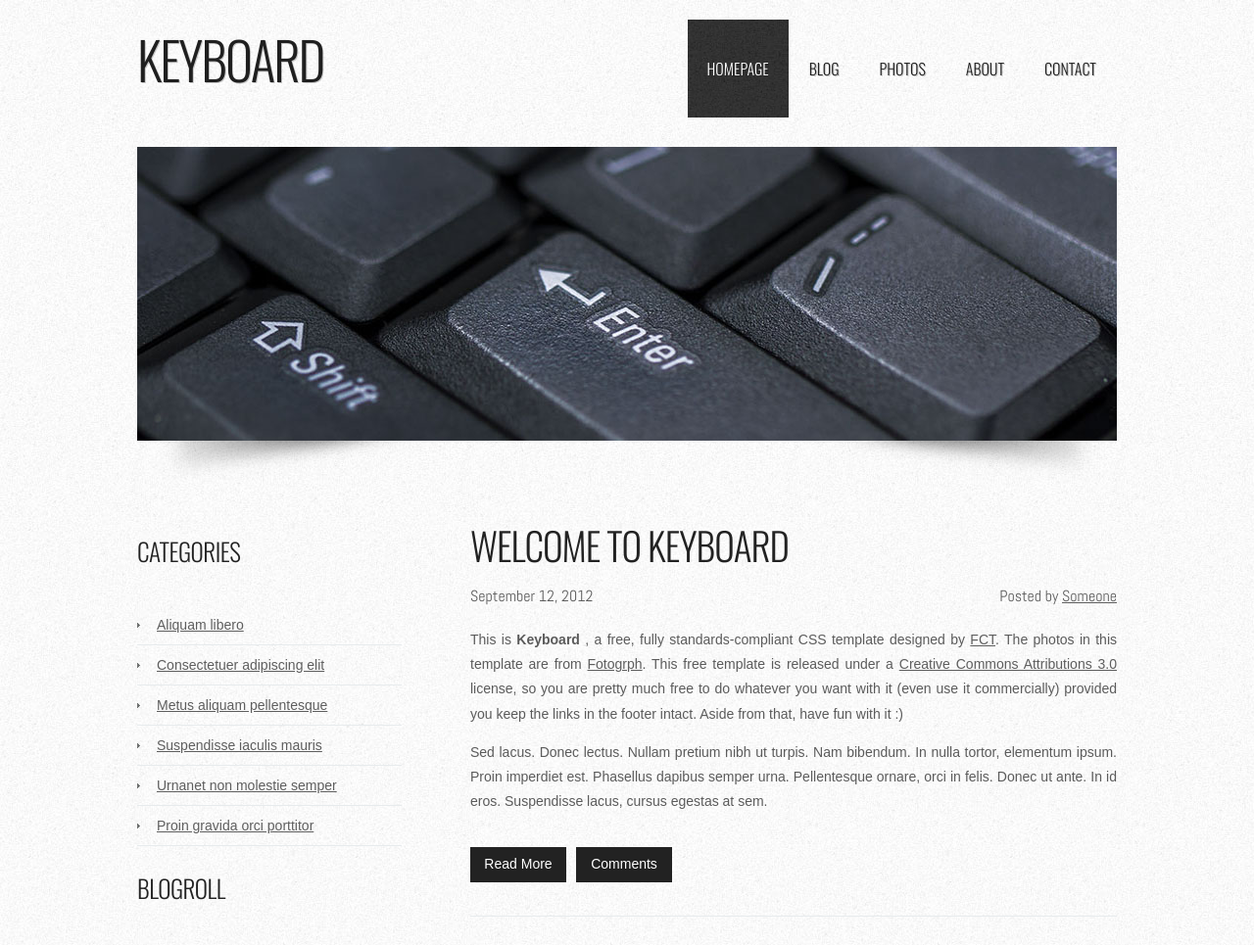
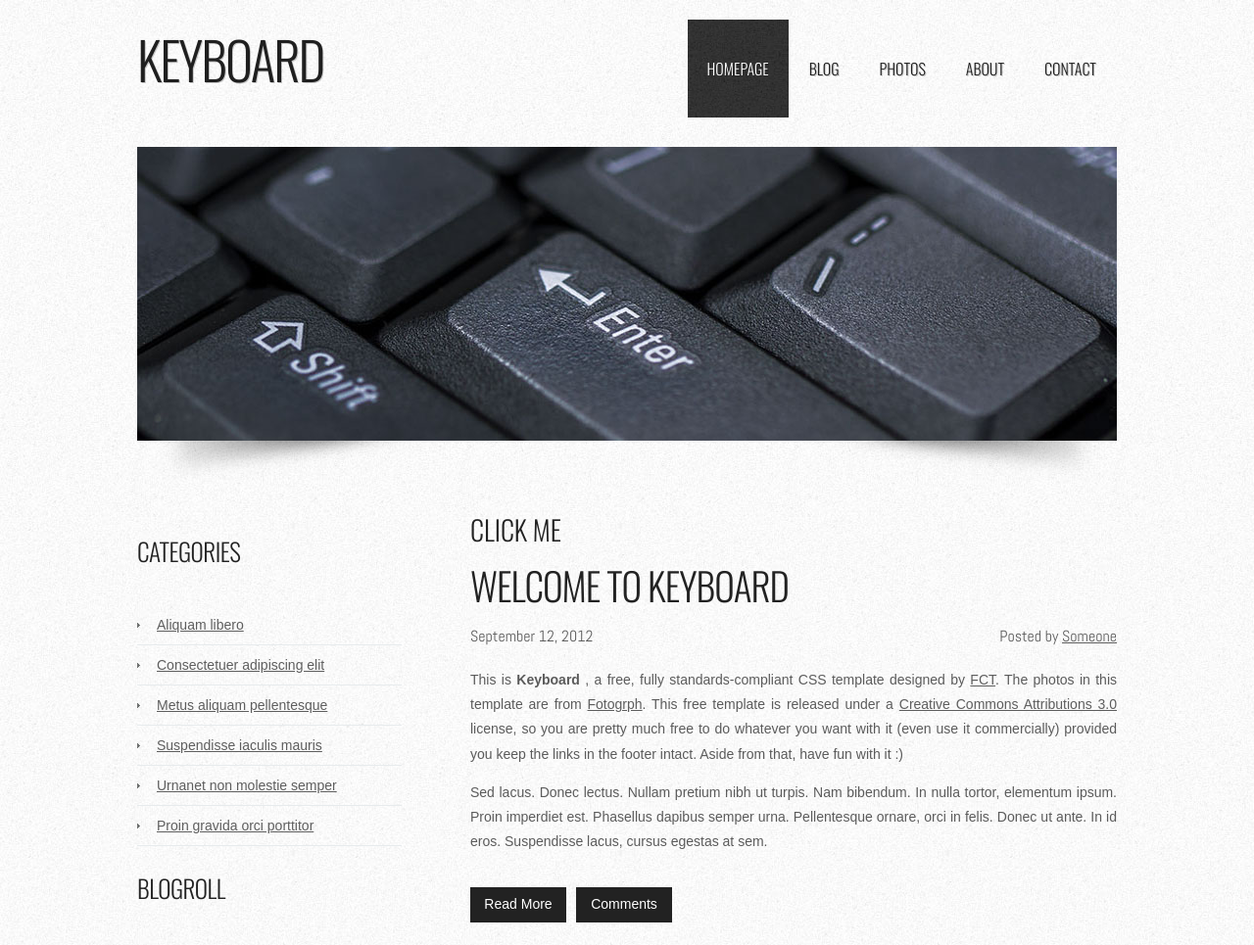
Before and after one commit to JMFdesign/hw_listeners_hernandez_jmf, a plain HTML site: page index.html in a window 1280 px wide. Shown: the top 965 px of the page at 98% size. Drawn offline with nearby package versions, Linux system fonts and the light colour scheme.

Commit message:
add h1 tag with 'click me' text

```diff
--- a/index.html
+++ b/index.html
@@ -36,6 +36,8 @@
 
     <div id="page">
         <div id="content">
+            <h1>Click Me</h1>
+
             <div class="post">
                 <h2 class="title"><a href="#">Welcome to Keyboard </a></h2>
                 <p class="meta"><span class="date">September 12, 2012</span><span class="posted">Posted by <a href="#">Someone</a></span></p>
```
